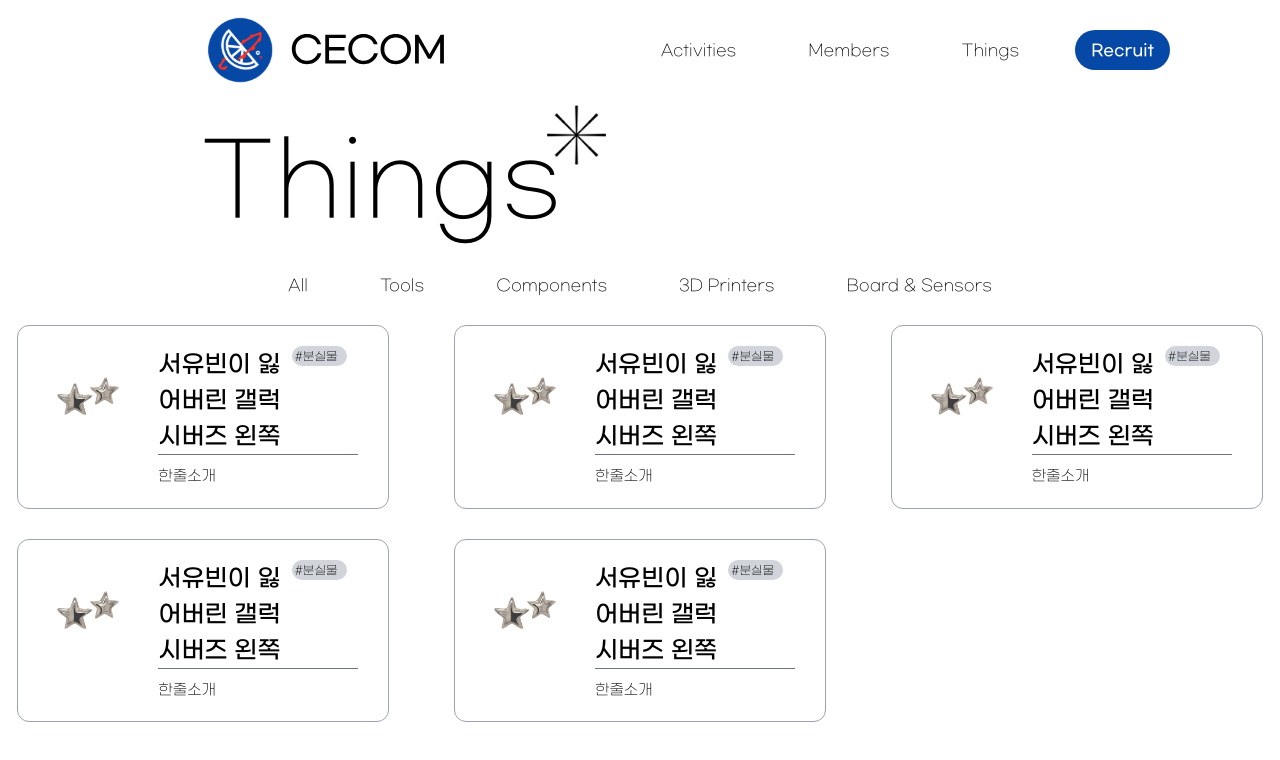
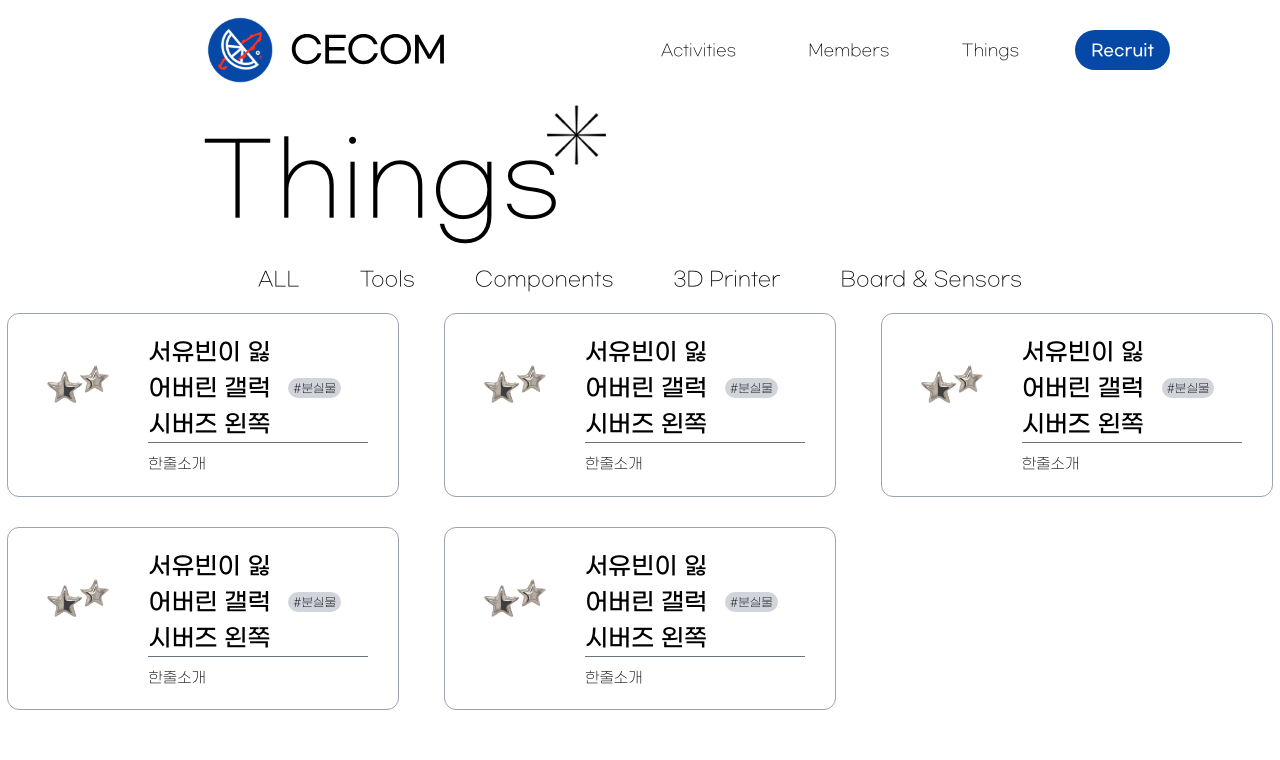
Before and after one commit to CECOM-CAU/CECOM_Web, a Next.js app: page /things in a window 1280 px wide. Shown: the top 760 px of the page. Built offline with nearby package versions, Linux system fonts and the light colour scheme.

Commit message:
Update things : bar

```diff
--- a/src/app/things/_components/menubar.tsx
+++ b/src/app/things/_components/menubar.tsx
@@ -1,6 +1,7 @@
 import {useState} from "react";
 import Link from "next/link";
 import NavButton from "@/app/_components/NavBar/NavButton";
+import MenuBTN from "@/app/activities/_components/MenuBTN";
 
 
 const MenuBarDesktop = () => {
@@ -18,26 +19,21 @@ const MenuBarDesktop = () => {
     }
 
     return (
-        <nav className="w-full">
-            <div className="flex flex-row justify-between h-50">
-                <div className="h-50 flex justify-center">
-                    <NavButton link="/All" isClick={All}>
-                        <div onClick={() => handleNavBTN(true,  false, false, false, false)}>All</div>
-                    </NavButton>
-                    <NavButton link="/Tools" isClick={Tools}>
-                        <div onClick={() => handleNavBTN(false,  true, false, false, false)}>Tools</div>
-                    </NavButton>
-                    <NavButton link="/Components" isClick={Components}>
-                        <div onClick={() => handleNavBTN(false,  false, true, false, false)}>Components</div>
-                    </NavButton>
-                    <NavButton link="/Printers" isClick={Printers}>
-                        <div onClick={() => handleNavBTN(false,  false, false, true, false)}>3D Printers</div>
-                    </NavButton>
-                    <NavButton link="/Board" isClick={Board}>
-                        <div onClick={() => handleNavBTN(false,  false, false, false, true)}>Board & Sensors</div>
-                    </NavButton>
-
-                </div>
+        <nav className="w-full gap-x-[40px] flex flex-row justify-between h-50">
+            <div onClick={() => handleNavBTN(true,  false, false, false, false)}>
+                <MenuBTN isClicked={All}>ALL</MenuBTN>
+            </div>
+            <div onClick={() => handleNavBTN(false,  true, false, false, false)}>
+                <MenuBTN isClicked={Tools}>Tools</MenuBTN>
+            </div>
+            <div onClick={() => handleNavBTN(false,  false, true, false, false)}>
+                <MenuBTN isClicked={Components}>Components</MenuBTN>
+            </div>
+            <div onClick={() => handleNavBTN(false,  false, false, true, false)}>
+                <MenuBTN isClicked={Printers}>3D Printer</MenuBTN>
+            </div>
+            <div onClick={() => handleNavBTN(false,  false, false, false, true)}>
+                <MenuBTN isClicked={Board}>Board & Sensors</MenuBTN>
             </div>
         </nav>
     )
--- a/src/app/things/_components/page.tsx
+++ b/src/app/things/_components/page.tsx
@@ -6,16 +6,15 @@ const SmallBox = ({description, id, name, photo, tag}:ThingItem) => {
             <img className={'h-[100px] m-[20px]'} src="/Thingsphoto.jpg" alt="Things"/>
             <div className={'mt-[20px] mr-[30px] mb-[20px]'}>
                 <div className={'flex flex-col'}>
-                    <div className={'w-[200px] grid grid-cols-3 grid-rows-1 '}>
-                        <span className={'text-[24px] col-span-2 font-gmarket-m'}>{name}</span>
-                        <div className={'h-[20px] w-[55px] flex bg-cover rounded-2xl border-0 bg-gray-300'}>
-                            <span className={'ml-[3px] text-[12px] place-self-center font-gmarket'}>{tag}</span>
-                        </div>
+                    <div className={'w-[200px] flex flex-row gap-x-[10px]'}>
+                        <span className={'max-w-[130px] text-wrap text-[24px] font-gmarket-m'}>{name}</span>
+                        <span className={'px-[5px] py-[1px] rounded-2xl border-0 bg-gray-300 ' +
+                            'text-[12px] place-self-center font-gmarket'}>{tag}</span>
                     </div>
                     <div className={'mb-[10px]'}>
-                        <hr className={'w-[200px] border-gray-500'}/>
+                        <hr className={'w-[220px] border-gray-500'}/>
                     </div>
-                    <span className={'text-wrap w-[180px] text-[15px] font-gmarket'}>{description}</span>
+                    <span className={'text-wrap w-[200px] text-[15px] font-gmarket'}>{description}</span>
                 </div>
             </div>
         </div>
```
